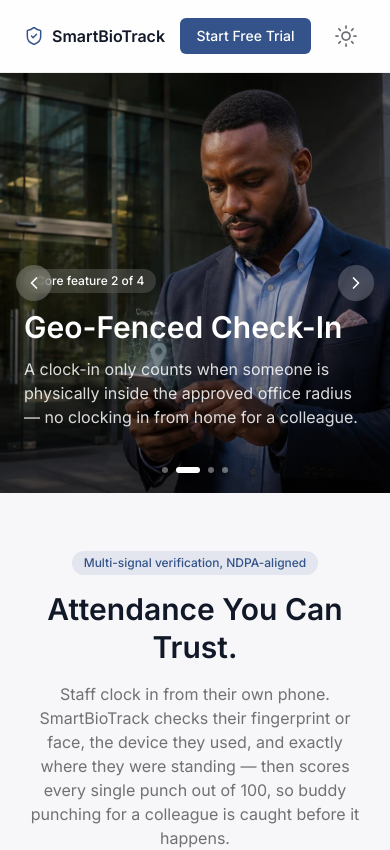
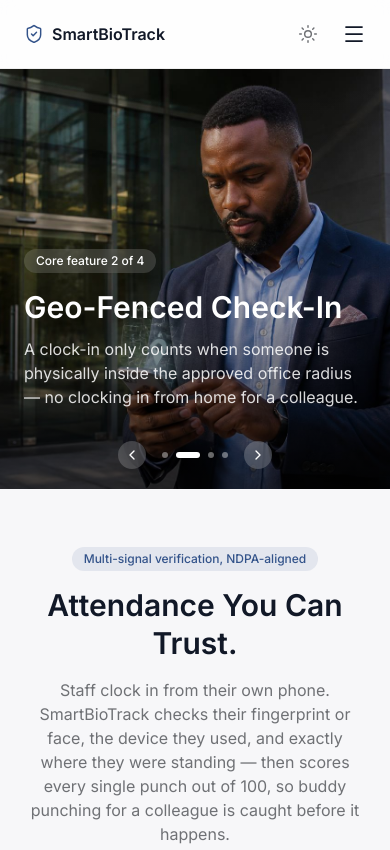
Before and after one commit to Elonatech/Smart-Bio-Track, a Next.js app in the folder apps/web/: page / in a window 390 px wide. Shown: the top 850 px of the page. Built offline with nearby package versions, Linux system fonts and the light colour scheme.

Commit message:
feat(web): implement mobile navigation component and update navbar layout

```diff
--- a/apps/web/src/app/components/ThemeToggle.tsx
+++ b/apps/web/src/app/components/ThemeToggle.tsx
@@ -28,9 +28,9 @@ export function ThemeToggle() {
       className="rounded-md p-2 text-neutral hover:bg-neutral/10 transition-colors"
     >
       {isDark ? (
-        <Moon className="h-6 w-6" strokeWidth={1.75} />
+        <Moon className="h-5 w-5" strokeWidth={1.75} />
       ) : (
-        <Sun className="h-6 w-6" strokeWidth={1.75} />
+        <Sun className="h-5 w-5" strokeWidth={1.75} />
       )}
     </button>
   );
--- a/apps/web/src/app/components/marketing/FeatureSlider.tsx
+++ b/apps/web/src/app/components/marketing/FeatureSlider.tsx
@@ -103,7 +103,7 @@ export function FeatureSlider() {
 
         <div className="absolute inset-0 bg-linear-to-t from-black/70 via-black/20 to-transparent" />
 
-        <div className="relative mx-auto flex h-full max-w-7xl items-end px-6 sm:px-10 lg:px-16 pb-16">
+        <div className="relative mx-auto flex h-full max-w-7xl items-end px-6 sm:px-10 lg:px-16 pb-20 sm:pb-16">
           <div className="max-w-lg text-white">
             <span className="inline-flex items-center gap-1.5 rounded-full bg-white/15 px-3 py-1 text-xs font-medium backdrop-blur">
               Core feature {index + 1} of {SLIDES.length}
@@ -119,7 +119,7 @@ export function FeatureSlider() {
           type="button"
           onClick={() => goTo(index - 1)}
           aria-label="Previous feature"
-          className="absolute left-4 top-1/2 -translate-y-1/2 rounded-full bg-white/20 p-2 text-white backdrop-blur hover:bg-white/30 transition-colors"
+          className="absolute left-4 top-1/2 hidden -translate-y-1/2 rounded-full bg-white/20 p-2 text-white backdrop-blur transition-colors hover:bg-white/30 sm:block"
         >
           <ChevronLeft className="h-5 w-5" />
         </button>
@@ -127,13 +127,26 @@ export function FeatureSlider() {
           type="button"
           onClick={() => goTo(index + 1)}
           aria-label="Next feature"
-          className="absolute right-4 top-1/2 -translate-y-1/2 rounded-full bg-white/20 p-2 text-white backdrop-blur hover:bg-white/30 transition-colors"
+          className="absolute right-4 top-1/2 hidden -translate-y-1/2 rounded-full bg-white/20 p-2 text-white backdrop-blur transition-colors hover:bg-white/30 sm:block"
         >
           <ChevronRight className="h-5 w-5" />
         </button>
 
-        {/* Dot indicators */}
-        <div className="absolute bottom-5 left-1/2 flex -translate-x-1/2 gap-2">
+        {/* One control row: dots always, flanked by arrows on mobile where
+            the side buttons are hidden. Keeping them on the same line as
+            the dots puts every slider control in one place, close under
+            the caption, rather than floating over the image. */}
+        <div className="absolute bottom-5 left-1/2 flex -translate-x-1/2 items-center gap-4">
+          <button
+            type="button"
+            onClick={() => goTo(index - 1)}
+            aria-label="Previous feature"
+            className="rounded-full bg-white/20 p-1.5 text-white backdrop-blur transition-colors hover:bg-white/30 sm:hidden"
+          >
+            <ChevronLeft className="h-4 w-4" />
+          </button>
+
+          <div className="flex items-center gap-2">
             {SLIDES.map((s, i) => (
               <button
                 key={s.title}
@@ -146,6 +159,16 @@ export function FeatureSlider() {
               />
             ))}
           </div>
+
+          <button
+            type="button"
+            onClick={() => goTo(index + 1)}
+            aria-label="Next feature"
+            className="rounded-full bg-white/20 p-1.5 text-white backdrop-blur transition-colors hover:bg-white/30 sm:hidden"
+          >
+            <ChevronRight className="h-4 w-4" />
+          </button>
+        </div>
       </div>
     </section>
   );
--- /dev/null
+++ b/apps/web/src/app/components/marketing/MobileNav.tsx
@@ -0,0 +1,112 @@
+"use client";
+
+import { useEffect, useState } from "react";
+import Link from "next/link";
+import { usePathname } from "next/navigation";
+import { Menu, X } from "lucide-react";
+
+interface MobileNavProps {
+  links: { href: string; label: string }[];
+}
+
+
+export function MobileNav({ links }: MobileNavProps) {
+  const [isOpen, setIsOpen] = useState(false);
+  const pathname = usePathname();
+
+  useEffect(() => {
+    setIsOpen(false);
+  }, [pathname]);
+
+
+  useEffect(() => {
+    if (!isOpen) return;
+    const previous = document.body.style.overflow;
+    document.body.style.overflow = "hidden";
+    return () => {
+      document.body.style.overflow = previous;
+    };
+  }, [isOpen]);
+
+  useEffect(() => {
+    if (!isOpen) return;
+    function onKeyDown(event: KeyboardEvent) {
+      if (event.key === "Escape") setIsOpen(false);
+    }
+    window.addEventListener("keydown", onKeyDown);
+    return () => window.removeEventListener("keydown", onKeyDown);
+  }, [isOpen]);
+
+  return (
+    <>
+      <button
+        type="button"
+        onClick={() => setIsOpen((open) => !open)}
+        aria-label={isOpen ? "Close menu" : "Open menu"}
+        aria-expanded={isOpen}
+        aria-controls="mobile-nav-panel"
+        className="text-heading md:hidden"
+      >
+        {isOpen ? (
+          <X className="h-6 w-6" strokeWidth={1.75} />
+        ) : (
+          <Menu className="h-6 w-6" strokeWidth={1.75} />
+        )}
+      </button>
+
+      {isOpen && (
+        <>
+          {/* Anchored with top-full against the sticky <header>, which is
+              this fragment's nearest positioned ancestor. A hardcoded
+              offset was 5px short of the real header height, so the panel
+              tucked behind it and doubled up its bottom border.
+
+              Starting below the header rather than at inset-0 also keeps
+              the header visible and clickable, so the same button that
+              opened the panel closes it instead of the overlay swallowing
+              the tap. */}
+          <div
+            className="absolute inset-x-0 top-full z-40 h-screen bg-black/40 md:hidden"
+            onClick={() => setIsOpen(false)}
+            aria-hidden="true"
+          />
+
+          <div
+            id="mobile-nav-panel"
+            className="absolute inset-x-0 top-full z-50 max-h-[80vh] overflow-y-auto border-b border-neutral/10 bg-surface px-6 pb-6 pt-2 md:hidden"
+          >
+            <nav className="flex flex-col">
+              {links.map((link) => (
+                <Link
+                  key={link.href}
+                  href={link.href}
+                  onClick={() => setIsOpen(false)}
+                  className="border-b border-neutral/10 py-3 text-base text-heading"
+                >
+                  {link.label}
+                </Link>
+              ))}
+            </nav>
+
+            <div className="mt-5 flex flex-col gap-3">
+              <Link
+                href="/auth/login"
+                onClick={() => setIsOpen(false)}
+                className="rounded-md border border-neutral/30 py-2.5 text-center text-sm font-medium text-heading"
+              >
+                Sign in
+              </Link>
+              <Link
+                href="/auth/register"
+                onClick={() => setIsOpen(false)}
+                className="rounded-md bg-primary py-2.5 text-center text-sm font-medium text-white"
+              >
+                Start Free Trial
+              </Link>
+            </div>
+          </div>
+        </>
+      )}
+    </>
+  );
+}
--- a/apps/web/src/app/components/marketing/Navbar.tsx
+++ b/apps/web/src/app/components/marketing/Navbar.tsx
@@ -1,6 +1,7 @@
 import Link from "next/link";
 import { ShieldCheck } from "lucide-react";
 import { ThemeToggle } from "@/app/components/ThemeToggle";
+import { MobileNav } from "./MobileNav";
 
 const NAV_LINKS = [
   { href: "/#features", label: "Features" },
@@ -12,15 +13,26 @@ const NAV_LINKS = [
 export function Navbar() {
   return (
     <header className="sticky top-0 z-50 border-b border-neutral/10 bg-surface/80 backdrop-blur">
-      <div className="mx-auto flex max-w-7xl items-center justify-between px-6 sm:px-10 lg:px-16 py-4">
-        <Link href="/" className="flex items-center gap-2">
-          <ShieldCheck className="h-5 w-5 text-primary" strokeWidth={1.75} />
-          <span className="text-base font-semibold text-heading">
+      {/* Logo left, everything else in one right-hand group.
+          Previously this row was `justify-between` over FOUR children —
+          logo, nav, actions, theme toggle — so the browser spread all four
+          evenly and the nav links floated in the middle of the bar,
+          detached from the buttons they belong beside. The group below is
+          pushed right by `ml-auto` instead, which keeps the links and
+          actions reading as one cluster at any width. */}
+      <div className="mx-auto flex max-w-7xl items-center px-6 sm:px-10 lg:px-16 py-4 sm:py-3">
+        <Link href="/" className="flex min-w-0 items-center gap-2">
+          <ShieldCheck
+            className="h-5 w-5 shrink-0 text-primary"
+            strokeWidth={1.75}
+          />
+          <span className="truncate text-base font-semibold text-heading">
             SmartBioTrack
           </span>
         </Link>
 
-        <nav className="hidden items-center gap-8 md:flex">
+        <div className="ml-auto flex shrink-0 items-center gap-4 sm:gap-6 lg:gap-8">
+          <nav className="hidden items-center gap-6 lg:gap-8 md:flex">
             {NAV_LINKS.map((link) => (
               <Link
                 key={link.href}
@@ -32,23 +44,26 @@ export function Navbar() {
             ))}
           </nav>
 
-        <div className="flex items-center gap-3">
+          <div className="hidden items-center gap-4 md:flex">
             <Link
               href="/auth/login"
-            className="hidden text-sm font-medium text-heading sm:block"
+              className="text-sm font-medium text-heading"
             >
               Sign in
             </Link>
             <Link
               href="/auth/register"
-            className="rounded-md bg-primary px-4 py-2 text-sm font-medium text-white hover:bg-primary/90 transition-colors"
+              className="whitespace-nowrap rounded-md bg-primary px-4 py-2 text-sm font-medium text-white hover:bg-primary/90 transition-colors"
             >
               Start Free Trial
             </Link>
           </div>
 
-        <div className="">
+
+          <div className="flex items-center gap-4 md:border-l md:border-neutral/20 md:pl-4">
             <ThemeToggle />
+            <MobileNav links={NAV_LINKS} />
+          </div>
         </div>
       </div>
     </header>
```
Lines whose indentation alone changed are shown as unchanged.
